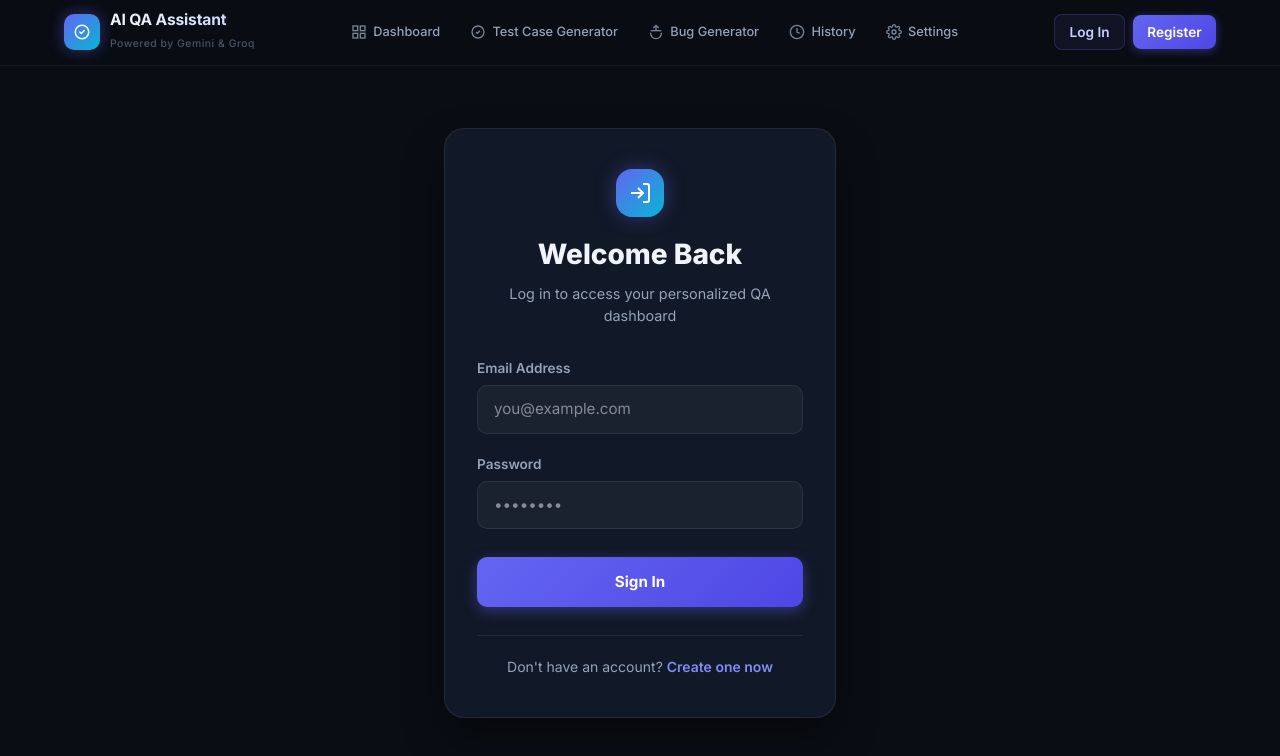
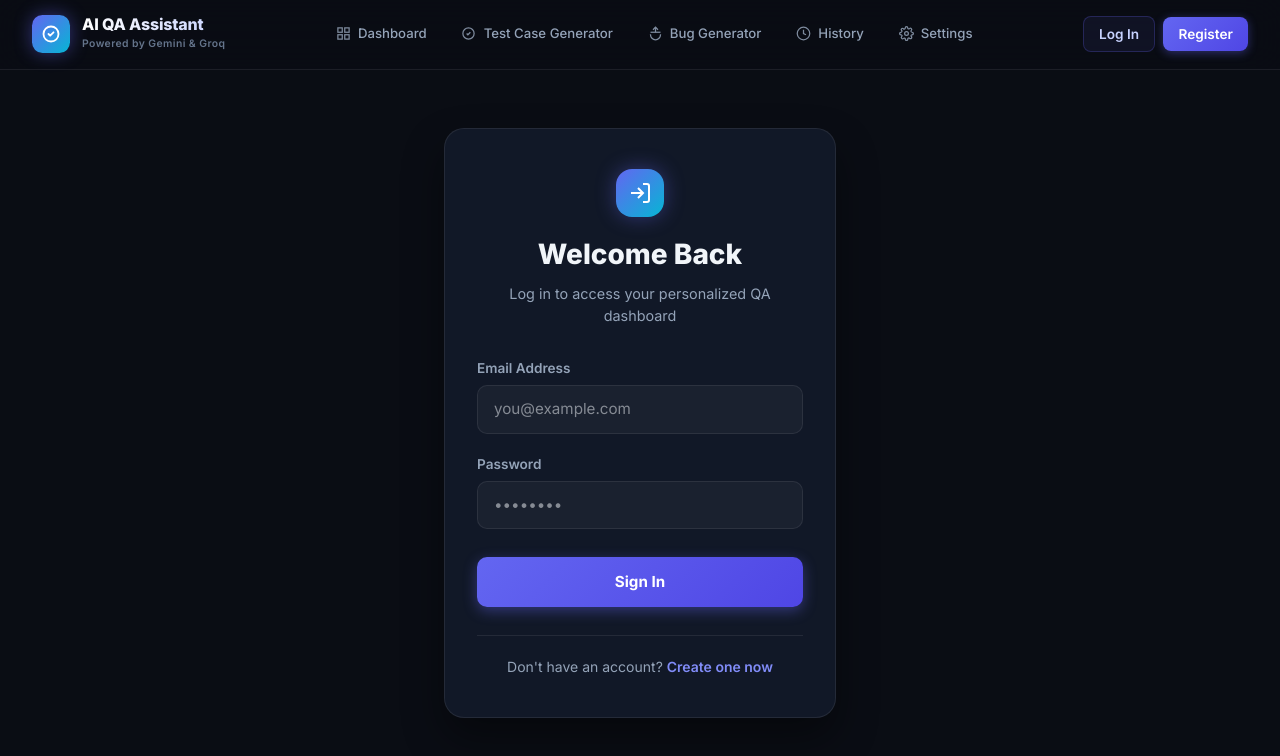
Before and after one commit to Pratikshimpi48/AI-QA-Assistant, a React (Vite) app in the folder client/: page /login in a window 1280 px wide. Shown: the top 756 px of the page. Built offline with nearby package versions, Linux system fonts and the light colour scheme.

Commit message:
style: align logo to complete far-left margin, space nav links, and style single-line Log Out button with icon

```diff
--- a/client/src/components/Navbar.jsx
+++ b/client/src/components/Navbar.jsx
@@ -9,7 +9,7 @@ const NAV_LINKS = [
     to:   '/dashboard',
     label: 'Dashboard',
     icon: (
-      <svg width="16" height="16" viewBox="0 0 24 24" fill="none" stroke="currentColor" strokeWidth="2">
+      <svg width="15" height="15" viewBox="0 0 24 24" fill="none" stroke="currentColor" strokeWidth="2">
         <rect x="3" y="3" width="7" height="7" /><rect x="14" y="3" width="7" height="7" />
         <rect x="14" y="14" width="7" height="7" /><rect x="3" y="14" width="7" height="7" />
       </svg>
@@ -20,7 +20,7 @@ const NAV_LINKS = [
     to:   '/',
     label: 'Test Case Generator',
     icon: (
-      <svg width="16" height="16" viewBox="0 0 24 24" fill="none" stroke="currentColor" strokeWidth="2">
+      <svg width="15" height="15" viewBox="0 0 24 24" fill="none" stroke="currentColor" strokeWidth="2">
         <path d="M9 12l2 2 4-4m6 2a9 9 0 11-18 0 9 9 0 0118 0z" />
       </svg>
     ),
@@ -30,7 +30,7 @@ const NAV_LINKS = [
     to:   '/bug-report',
     label: 'Bug Generator',
     icon: (
-      <svg width="16" height="16" viewBox="0 0 24 24" fill="none" stroke="currentColor" strokeWidth="2">
+      <svg width="15" height="15" viewBox="0 0 24 24" fill="none" stroke="currentColor" strokeWidth="2">
         <path d="M8 6l4-4 4 4" /><path d="M12 2v8" />
         <path d="M20 13v1a8 8 0 01-16 0v-1" />
         <path d="M4 10h16" />
@@ -42,7 +42,7 @@ const NAV_LINKS = [
     to:   '/history',
     label: 'History',
     icon: (
-      <svg width="16" height="16" viewBox="0 0 24 24" fill="none" stroke="currentColor" strokeWidth="2">
+      <svg width="15" height="15" viewBox="0 0 24 24" fill="none" stroke="currentColor" strokeWidth="2">
         <circle cx="12" cy="12" r="10" /><polyline points="12 6 12 12 16 14" />
       </svg>
     ),
@@ -53,15 +53,11 @@ const NAV_LINKS = [
     label: 'Jira Watchlist',
     authOnly: true,
     icon: (
-      <svg width="16" height="16" viewBox="0 0 24 24" fill="none" stroke="currentColor" strokeWidth="2">
+      <svg width="15" height="15" viewBox="0 0 24 24" fill="none" stroke="currentColor" strokeWidth="2">
         <path d="M14.5 10c-.83 0-1.5-.67-1.5-1.5v-5c0-.83.67-1.5 1.5-1.5s1.5.67 1.5 1.5v5c0 .83-.67 1.5-1.5 1.5z"/>
         <path d="M20.5 10H19V8.5c0-.83.67-1.5 1.5-1.5s1.5.67 1.5 1.5-.67 1.5-1.5 1.5z"/>
         <path d="M9.5 14c.83 0 1.5.67 1.5 1.5v5c0 .83-.67 1.5-1.5 1.5S8 21.33 8 20.5v-5c0-.83.67-1.5 1.5-1.5z"/>
         <path d="M3.5 14H5v1.5c0 .83-.67 1.5-1.5 1.5S2 16.33 2 15.5 2.67 14 3.5 14z"/>
-        <path d="M14 14.5c0-.83.67-1.5 1.5-1.5h5c.83 0 1.5.67 1.5 1.5s-.67 1.5-1.5 1.5h-5c-.83 0-1.5-.67-1.5-1.5z"/>
-        <path d="M15.5 19H14v1.5c0 .83.67 1.5 1.5 1.5s1.5-.67 1.5-1.5-.67-1.5-1.5-1.5z"/>
-        <path d="M10 9.5C10 8.67 9.33 8 8.5 8h-5C2.67 8 2 8.67 2 9.5S2.67 11 3.5 11h5c.83 0 1.5-.67 1.5-1.5z"/>
-        <path d="M8.5 5H10V3.5C10 2.67 9.33 2 8.5 2S7 2.67 7 3.5 7.67 5 8.5 5z"/>
       </svg>
     ),
   },
@@ -70,7 +66,7 @@ const NAV_LINKS = [
     to:   '/settings',
     label: 'Settings',
     icon: (
-      <svg width="16" height="16" viewBox="0 0 24 24" fill="none" stroke="currentColor" strokeWidth="2">
+      <svg width="15" height="15" viewBox="0 0 24 24" fill="none" stroke="currentColor" strokeWidth="2">
         <circle cx="12" cy="12" r="3" />
         <path d="M19.4 15a1.65 1.65 0 00.33 1.82l.06.06a2 2 0 010 2.83 2 2 0 01-2.83 0l-.06-.06a1.65 1.65 0 00-1.82-.33 1.65 1.65 0 00-1 1.51V21a2 2 0 01-4 0v-.09A1.65 1.65 0 009 19.4a1.65 1.65 0 00-1.82.33l-.06.06a2 2 0 01-2.83-2.83l.06-.06A1.65 1.65 0 004.68 15a1.65 1.65 0 00-1.51-1H3a2 2 0 010-4h.09A1.65 1.65 0 004.6 9a1.65 1.65 0 00-.33-1.82l-.06-.06a2 2 0 012.83-2.83l.06.06A1.65 1.65 0 009 4.68a1.65 1.65 0 001-1.51V3a2 2 0 014 0v.09a1.65 1.65 0 001 1.51 1.65 1.65 0 001.82-.33l.06-.06a2 2 0 012.83 2.83l-.06.06A1.65 1.65 0 0019.4 9a1.65 1.65 0 001.51 1H21a2 2 0 010 4h-.09a1.65 1.65 0 00-1.51 1z" />
       </svg>
@@ -94,12 +90,12 @@ export default function Navbar() {
 
   const headerStyle = {
     position: 'fixed', top: 0, left: 0, right: 0, zIndex: 100,
-    background: 'rgba(10, 13, 20, 0.88)',
+    background: 'rgba(10, 13, 20, 0.92)',
     backdropFilter: 'blur(20px)',
     WebkitBackdropFilter: 'blur(20px)',
-    borderBottom: '1px solid rgba(255,255,255,0.07)',
-    transition: 'box-shadow 0.3s',
-    boxShadow: scrolled ? '0 8px 40px rgba(0,0,0,0.55)' : 'none',
+    borderBottom: '1px solid rgba(255,255,255,0.08)',
+    transition: 'all 0.3s ease',
+    boxShadow: scrolled ? '0 10px 30px rgba(0,0,0,0.6)' : 'none',
   }
 
   const getInitials = (name) => {
@@ -111,43 +107,49 @@ export default function Navbar() {
     <header style={headerStyle}>
       <nav
         style={{
-          width: '100%', maxWidth: '1200px', margin: '0 auto',
-          padding: '0 1.5rem', height: '4rem',
-          display: 'flex', alignItems: 'center', justifyContent: 'space-between',
+          width: '100%',
+          maxWidth: '100%',
+          margin: 0,
+          padding: '0 2rem',
+          height: '4.25rem',
+          display: 'flex',
+          alignItems: 'center',
+          justify: 'space-between',
           boxSizing: 'border-box',
         }}
       >
-        {/* Logo */}
-        <Link to="/" id="nav-logo" style={{ display: 'flex', alignItems: 'center', gap: '0.625rem', textDecoration: 'none', flexShrink: 0 }}>
+        {/* Far Left: Logo & Brand Name */}
+        <Link to="/" id="nav-logo" style={{ display: 'flex', alignItems: 'center', gap: '0.75rem', textDecoration: 'none', flexShrink: 0 }}>
           <div
             style={{
-              width: 36, height: 36, borderRadius: '0.625rem',
+              width: 38, height: 38, borderRadius: '0.65rem',
               background: 'linear-gradient(135deg, #6366f1 0%, #06b6d4 100%)',
-              boxShadow: '0 0 16px rgba(99,102,241,0.45)',
+              boxShadow: '0 0 18px rgba(99,102,241,0.45)',
               display: 'flex', alignItems: 'center', justifyContent: 'center',
+              flexShrink: 0,
             }}
           >
-            <svg width="18" height="18" viewBox="0 0 24 24" fill="none">
-              <path d="M9 12l2 2 4-4m6 2a9 9 0 11-18 0 9 9 0 0118 0z" stroke="white" strokeWidth="2" strokeLinecap="round" strokeLinejoin="round" />
+            <svg width="20" height="20" viewBox="0 0 24 24" fill="none">
+              <path d="M9 12l2 2 4-4m6 2a9 9 0 11-18 0 9 9 0 0118 0z" stroke="white" strokeWidth="2.2" strokeLinecap="round" strokeLinejoin="round" />
             </svg>
           </div>
           <div>
             <span style={{
-              fontSize: '0.975rem', fontWeight: 700, letterSpacing: '-0.01em',
-              background: 'linear-gradient(90deg, #f1f5f9 0%, #c7d2fe 100%)',
+              fontSize: '1rem', fontWeight: 800, letterSpacing: '-0.01em',
+              background: 'linear-gradient(90deg, #ffffff 0%, #c7d2fe 100%)',
               WebkitBackgroundClip: 'text', WebkitTextFillColor: 'transparent',
-              display: 'block', lineHeight: 1.1,
+              display: 'block', lineHeight: 1.1, whiteSpace: 'nowrap',
             }}>
               AI QA Assistant
             </span>
-            <span style={{ fontSize: '0.65rem', color: '#475569', letterSpacing: '0.05em', fontWeight: 500 }}>
+            <span style={{ fontSize: '0.65rem', color: '#64748b', letterSpacing: '0.04em', fontWeight: 600, display: 'block', marginTop: 2, whiteSpace: 'nowrap' }}>
               Powered by Gemini & Groq
             </span>
           </div>
         </Link>
 
-        {/* Desktop Nav Links */}
-        <div id="nav-desktop-links" className="nav-desktop" style={{ display: 'flex', alignItems: 'center', gap: '0.25rem' }}>
+        {/* Center: Spacious Desktop Nav Links */}
+        <div id="nav-desktop-links" className="nav-desktop" style={{ display: 'flex', alignItems: 'center', gap: '0.35rem', margin: '0 auto' }}>
           {NAV_LINKS.filter(link => !link.authOnly || isAuthenticated).map((link) => (
             <NavLink
               key={link.id}
@@ -155,56 +157,77 @@ export default function Navbar() {
               to={link.to}
               end={link.to === '/'}
               style={({ isActive }) => ({
-                display: 'flex', alignItems: 'center', gap: '0.4rem',
-                padding: '0.45rem 0.75rem', borderRadius: '0.5rem',
-                fontSize: '0.8rem', fontWeight: isActive ? 600 : 500,
+                display: 'flex', alignItems: 'center', gap: '0.45rem',
+                padding: '0.5rem 0.85rem', borderRadius: '0.6rem',
+                fontSize: '0.825rem', fontWeight: isActive ? 700 : 500,
                 textDecoration: 'none',
                 color: isActive ? '#818cf8' : '#94a3b8',
-                background: isActive ? 'rgba(99,102,241,0.12)' : 'transparent',
-                border: isActive ? '1px solid rgba(99,102,241,0.25)' : '1px solid transparent',
-                transition: 'all 0.18s', whiteSpace: 'nowrap',
+                background: isActive ? 'rgba(99,102,241,0.14)' : 'transparent',
+                border: isActive ? '1px solid rgba(99,102,241,0.3)' : '1px solid transparent',
+                transition: 'all 0.2s ease', whiteSpace: 'nowrap',
               })}
             >
-              <span style={{ opacity: 0.8, flexShrink: 0 }}>{link.icon}</span>
+              <span style={{ opacity: 0.85, flexShrink: 0 }}>{link.icon}</span>
               {link.label}
             </NavLink>
           ))}
         </div>
 
-        {/* Auth Action Buttons / User Menu */}
-        <div style={{ display: 'flex', alignItems: 'center', gap: '0.75rem' }}>
+        {/* Far Right: User Profile & Actions */}
+        <div style={{ display: 'flex', alignItems: 'center', gap: '0.75rem', flexShrink: 0 }}>
           {isAuthenticated ? (
             <div style={{ display: 'flex', alignItems: 'center', gap: '0.75rem' }}>
               <NotificationBell />
-              <Link to="/profile" title="View & Edit Profile" style={{ textDecoration: 'none' }}>
+
+              {/* User Avatar Pill */}
+              <Link to="/profile" title="View Profile & Settings" style={{ textDecoration: 'none' }}>
                 <div style={{
-                  display: 'flex', alignItems: 'center', gap: '0.5rem',
-                  padding: '0.35rem 0.75rem', borderRadius: '9999px',
-                  background: 'rgba(99,102,241,0.15)', border: '1px solid rgba(99,102,241,0.3)',
+                  display: 'inline-flex', alignItems: 'center', gap: '0.5rem',
+                  padding: '0.35rem 0.85rem 0.35rem 0.4rem', borderRadius: '9999px',
+                  background: 'rgba(99,102,241,0.12)', border: '1px solid rgba(99,102,241,0.3)',
                   color: '#ffffff', fontSize: '0.8rem', fontWeight: 600,
-                  cursor: 'pointer', transition: 'all 0.2s',
+                  cursor: 'pointer', whiteSpace: 'nowrap', transition: 'all 0.2s',
                 }}>
                   <div style={{
-                    width: 24, height: 24, borderRadius: '50%',
-                    background: 'linear-gradient(135deg, #6366f1, #06b6d4)',
+                    width: 26, height: 26, borderRadius: '50%',
+                    background: 'linear-gradient(135deg, #6366f1 0%, #06b6d4 100%)',
                     display: 'flex', alignItems: 'center', justifyContent: 'center',
-                    fontSize: '0.7rem', fontWeight: 800,
+                    fontSize: '0.7rem', fontWeight: 800, color: '#fff',
+                    boxShadow: '0 0 10px rgba(99,102,241,0.4)',
                   }}>
                     {getInitials(user?.name)}
                   </div>
                   <span>{user?.name?.split(' ')[0]}</span>
                 </div>
               </Link>
+
+              {/* Sleek Log Out Button */}
               <button
+                id="nav-logout-btn"
                 onClick={logout}
+                title="Log Out"
                 style={{
-                  padding: '0.45rem 0.85rem', borderRadius: '0.5rem',
-                  background: 'rgba(255,255,255,0.05)', border: '1px solid rgba(255,255,255,0.1)',
-                  color: '#94a3b8', fontSize: '0.8rem', fontWeight: 500, cursor: 'pointer',
-                  transition: 'all 0.2s',
+                  display: 'inline-flex', alignItems: 'center', gap: '0.35rem',
+                  padding: '0.45rem 0.9rem', borderRadius: '0.5rem',
+                  background: 'rgba(239,68,68,0.1)', border: '1px solid rgba(239,68,68,0.25)',
+                  color: '#f87171', fontSize: '0.8rem', fontWeight: 600,
+                  cursor: 'pointer', whiteSpace: 'nowrap', transition: 'all 0.2s',
+                }}
+                onMouseEnter={e => {
+                  e.currentTarget.style.background = 'rgba(239,68,68,0.2)'
+                  e.currentTarget.style.borderColor = 'rgba(239,68,68,0.4)'
+                }}
+                onMouseLeave={e => {
+                  e.currentTarget.style.background = 'rgba(239,68,68,0.1)'
+                  e.currentTarget.style.borderColor = 'rgba(239,68,68,0.25)'
                 }}
               >
-                Log Out
+                <svg width="14" height="14" viewBox="0 0 24 24" fill="none" stroke="currentColor" strokeWidth="2" strokeLinecap="round" strokeLinejoin="round">
+                  <path d="M9 21H5a2 2 0 0 1-2-2V5a2 2 0 0 1 2-2h4" />
+                  <polyline points="16 17 21 12 16 7" />
+                  <line x1="21" y1="12" x2="9" y2="12" />
+                </svg>
+                <span>Log Out</span>
               </button>
             </div>
           ) : (
@@ -212,9 +235,10 @@ export default function Navbar() {
               <Link
                 to="/login"
                 style={{
-                  padding: '0.45rem 0.9rem', borderRadius: '0.5rem',
+                  padding: '0.45rem 0.95rem', borderRadius: '0.5rem',
                   color: '#c7d2fe', fontSize: '0.85rem', fontWeight: 600, textDecoration: 'none',
                   border: '1px solid rgba(99,102,241,0.25)', background: 'rgba(99,102,241,0.08)',
+                  whiteSpace: 'nowrap',
                 }}
               >
                 Log In
@@ -222,10 +246,11 @@ export default function Navbar() {
               <Link
                 to="/register"
                 style={{
-                  padding: '0.45rem 0.9rem', borderRadius: '0.5rem',
+                  padding: '0.45rem 0.95rem', borderRadius: '0.5rem',
                   color: '#ffffff', fontSize: '0.85rem', fontWeight: 600, textDecoration: 'none',
                   background: 'linear-gradient(135deg, #6366f1 0%, #4f46e5 100%)',
                   boxShadow: '0 2px 10px rgba(99,102,241,0.4)',
+                  whiteSpace: 'nowrap',
                 }}
               >
                 Register
@@ -299,7 +324,7 @@ export default function Navbar() {
       </div>
 
       <style>{`
-        @media (max-width: 860px) {
+        @media (max-width: 1024px) {
           .nav-desktop { display: none !important; }
           .nav-hamburger { display: flex !important; }
         }
```
